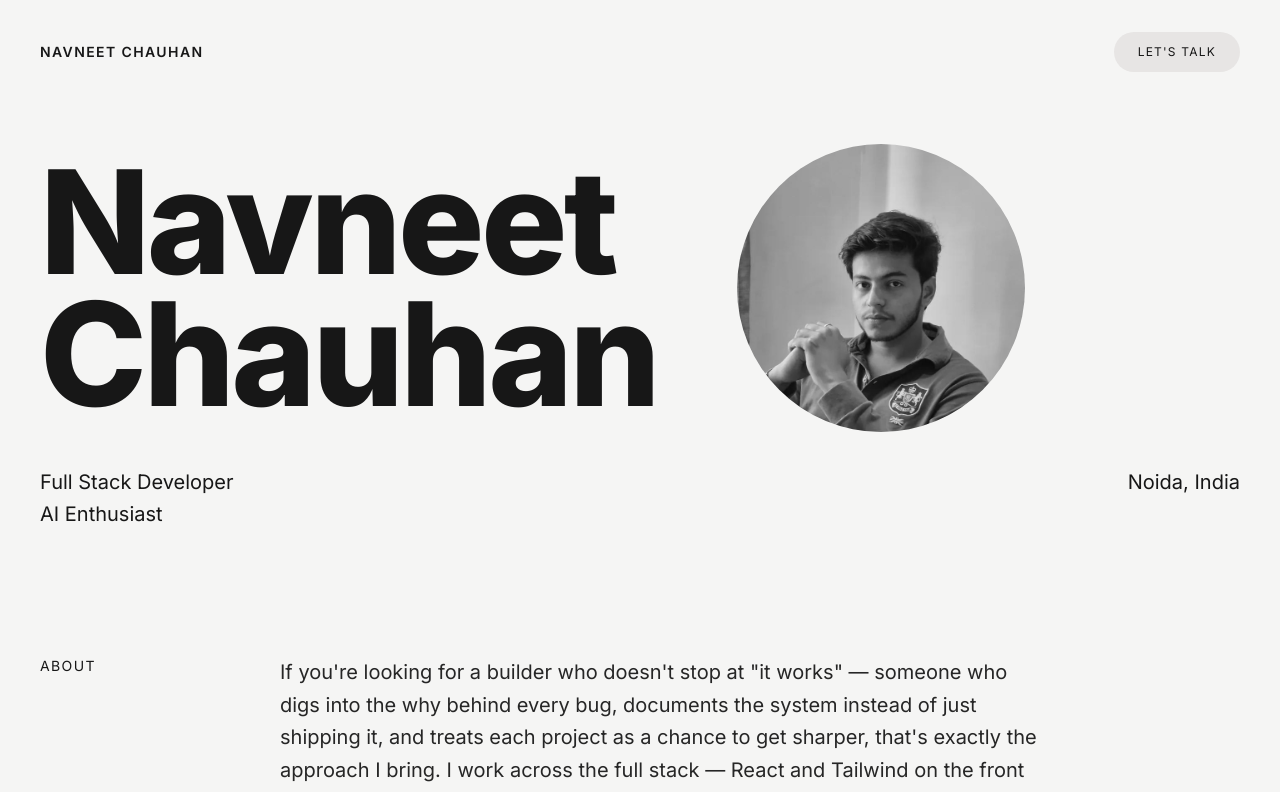
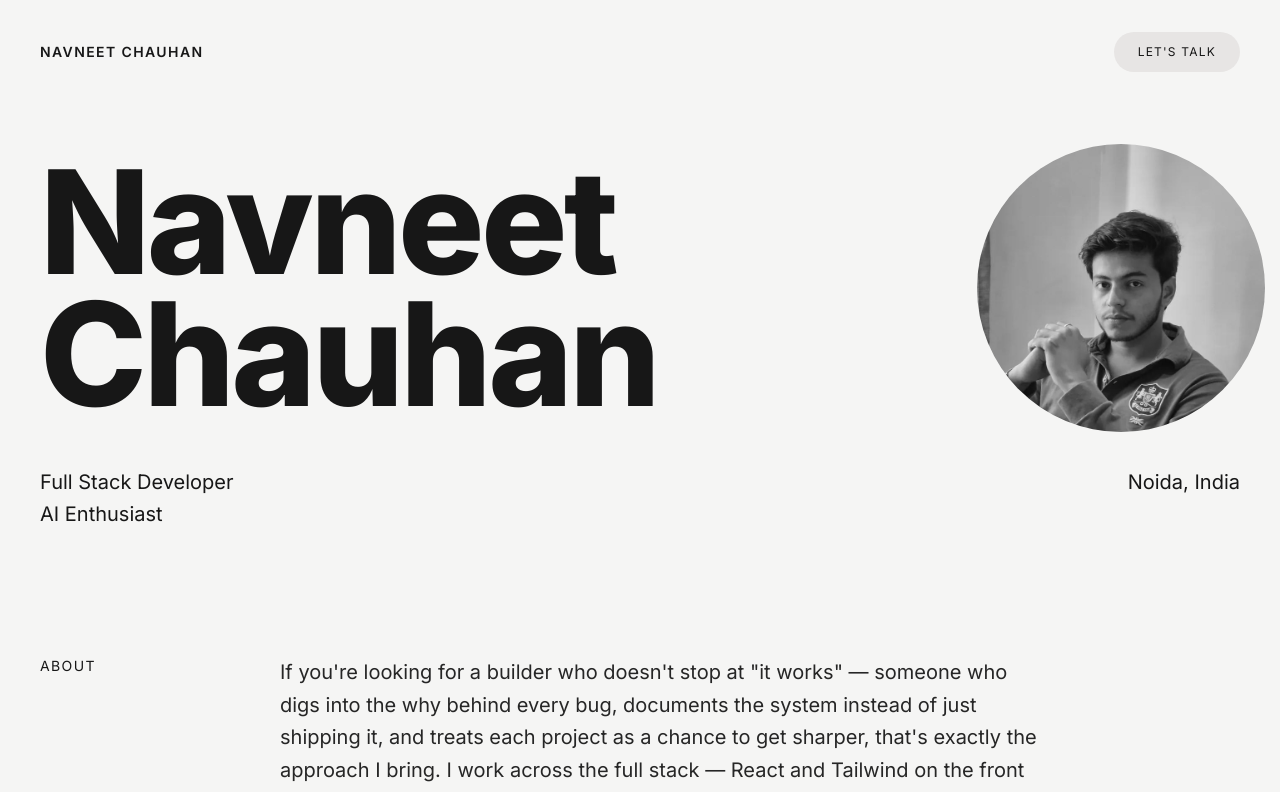
Before and after one commit to navneetthakurr/Navneet-Showcase, a React (Vite) app: page / in a window 1280 px wide. Shown: the top 792 px of the page. Built offline with nearby package versions, Linux system fonts and the light colour scheme.

Commit message:
update image

```diff
--- a/src/components/Portfolio.jsx
+++ b/src/components/Portfolio.jsx
@@ -57,7 +57,7 @@ export default function Portfolio() {
       <main className="max-w-[1800px] mx-auto px-6 sm:px-10 font-inter">
         <FadeInSection>
           <section className="pt-10">
-            <div className="flex flex-col-reverse sm:flex-row items-center gap-6 sm:gap-10 lg:gap-20">
+            <div className="flex flex-col-reverse sm:flex-row items-center gap-6 sm:gap-10 lg:gap-80">
               <h1 className="font-extrabold tracking-tight leading-[0.92] text-5xl sm:text-8xl lg:text-[9rem] break-words text-center sm:text-left">
                 Navneet
                 <br />
```
